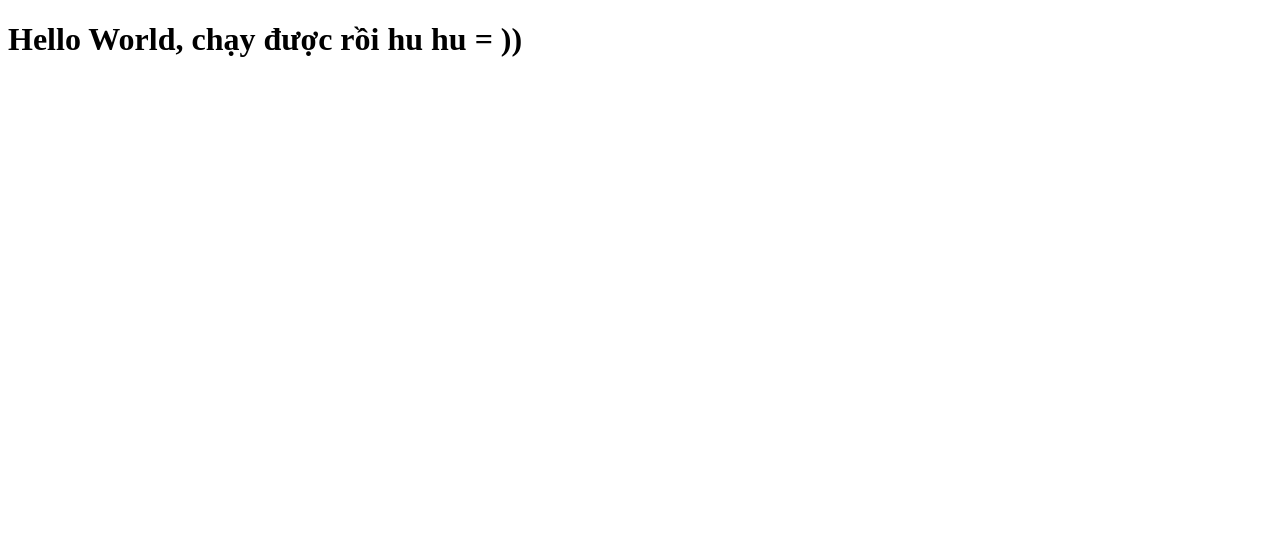
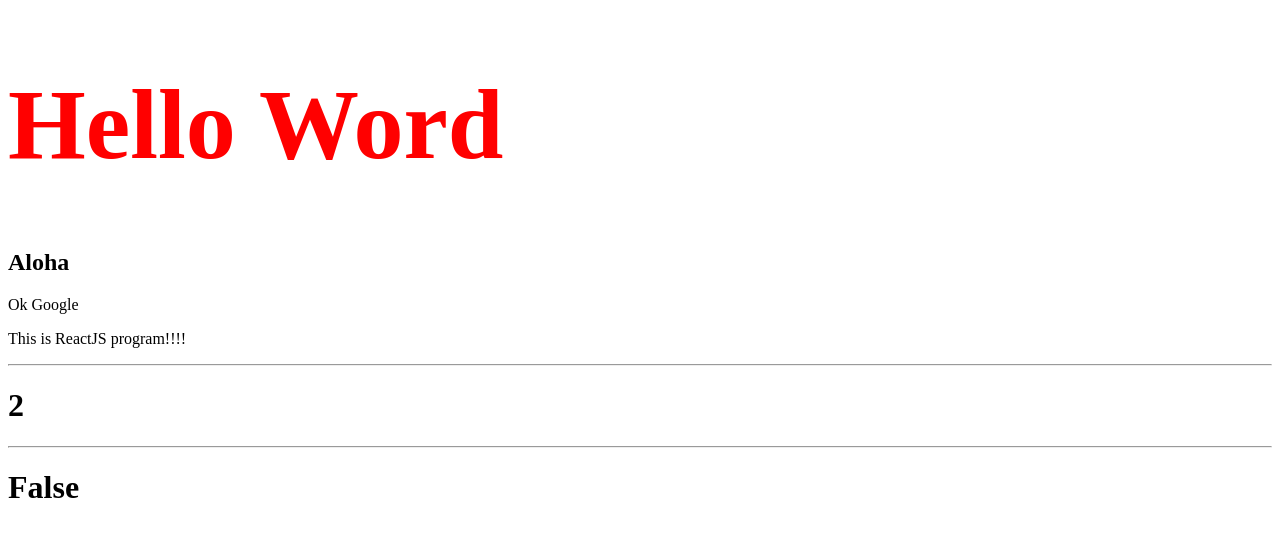
Before and after one commit to nguyennguyenloc/internshipWand, a React app in the folder reactApp/: page / in a window 1280 px wide. Shown: the top 536 px of the page. Built offline with nearby package versions, Linux system fonts and the light colour scheme.

Commit message:
React no width create-react-app - JSX

```diff
--- a/reactApp/App.js
+++ b/reactApp/App.js
@@ -1,9 +1,22 @@
 import React, { Component } from 'react';
 class App extends Component {
     render() {
+        var hoho = {
+            fontSize: 100,
+            color: '#ff0000'
+        }
+        var i = 2;
         return (
             <div>
-                <h1>Hello World, chạy được rồi hu hu = ))</h1>
+                <h1 style={hoho}>Hello Word</h1>
+                <h2>Aloha</h2>
+                <p>Ok Google</p>
+                <p data-myattribute="somevalue">This is ReactJS program!!!!</p>
+                <hr>
+                </hr>
+                <h1>{1 + 1}</h1>
+                <hr></hr>
+                <h1>{i == 1 ? 'True!' : 'False'}</h1>
             </div>
         );
     }
```
Also changed, not shown: reactApp/App.JSX (added, +14 -0 lines).
